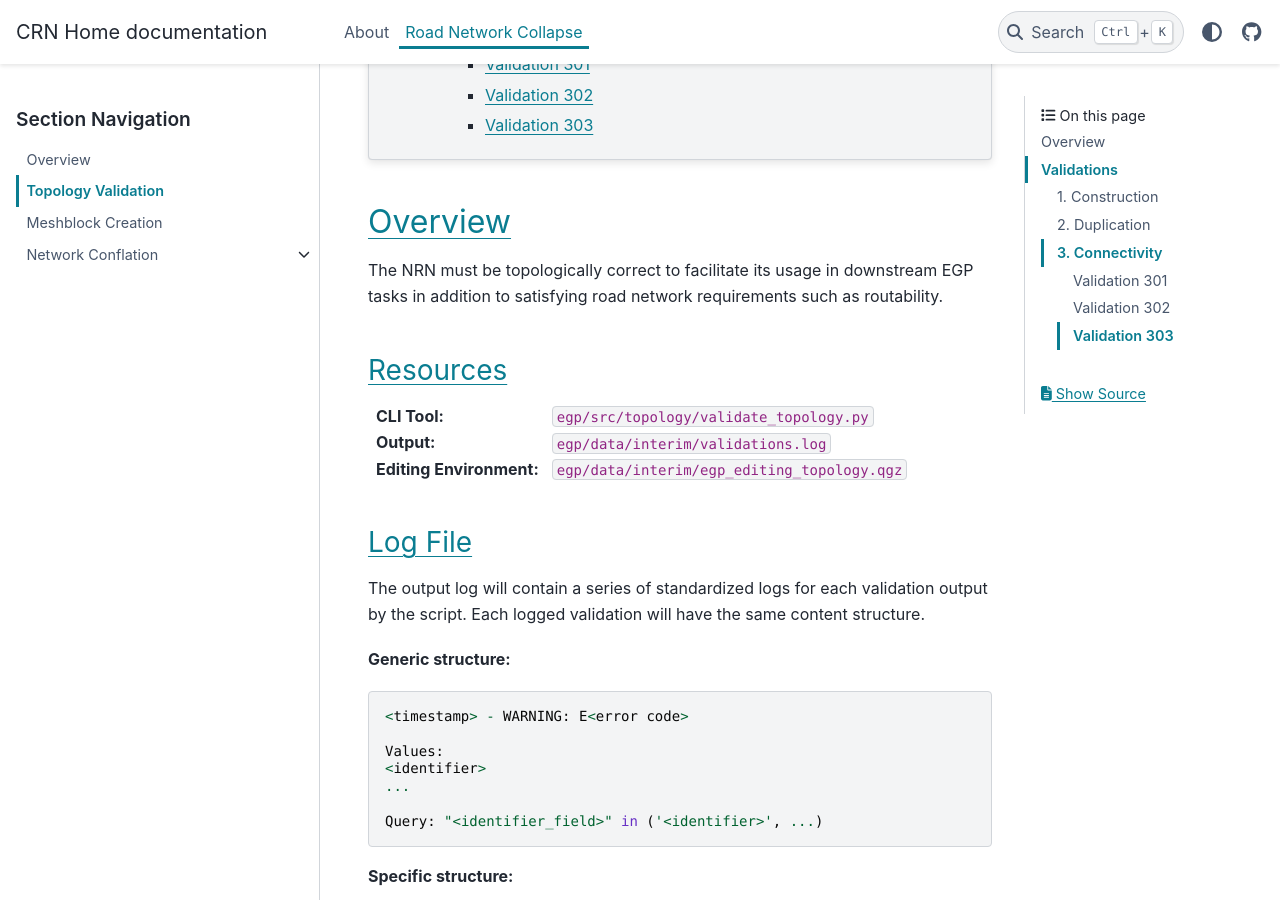
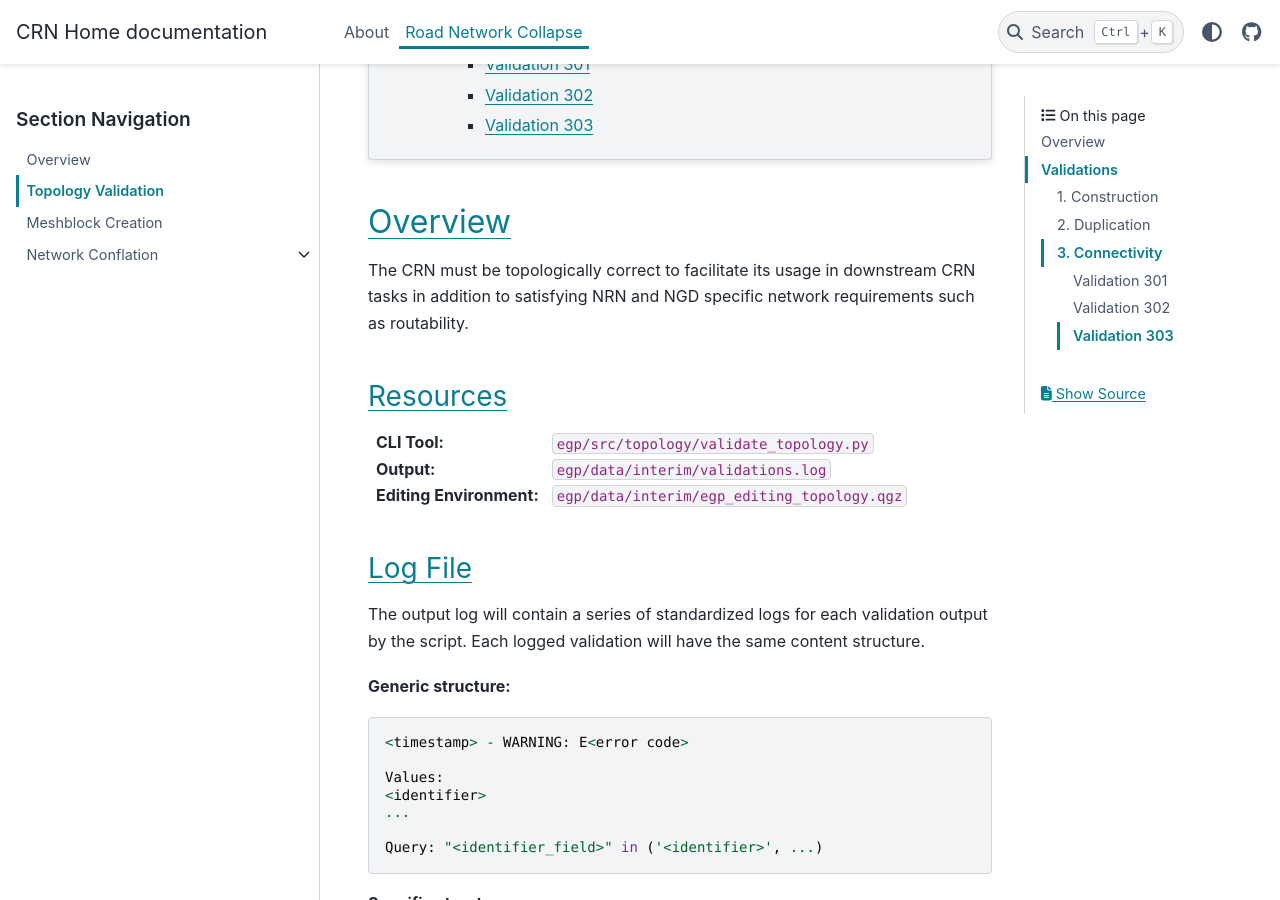
Before and after one commit to StatCan/egp-crn, a Sphinx documentation site: the page built from docs/source/road_network_collapse/topology_validation.rst, in a window 1280 px wide and 900 px high, scrolled down 668 px. Built offline with Sphinx 7.4.7 and the PyData theme 0.15.4, drawn with Linux system fonts in a browser that asks for light colours.

Commit message:
[1] updated task descriptions.

```diff
--- a/docs/source/road_network_collapse/meshblock_conflation.rst
+++ b/docs/source/road_network_collapse/meshblock_conflation.rst
@@ -8,9 +8,9 @@ Meshblock Conflation
 Overview
 ========
 
-The NGD network needs to be linkable to the new network. This includes individual arcs and BB (meshblock) units.
+The NGD network needs to be linkable to the new CRN network. This includes individual arcs and BB (meshblock) units.
 
-The EGP and NGD network differences are not limited to the quantity of arcs, but also the shape and alignment of those
+The CRN and NGD network differences are not limited to the quantity of arcs, but also the shape and alignment of those
 arcs. This is why the networks cannot be simply linked arc-to-arc, but require more detailed conflation to reduce
 alignment differences. A threshold of 80% is currently used to determine acceptable network alignment and classify
 individual meshblock polygons (BBs) as ``conflated`` or ``unconflated``.
--- a/docs/source/road_network_collapse/meshblock_creation.rst
+++ b/docs/source/road_network_collapse/meshblock_creation.rst
@@ -8,9 +8,9 @@ Meshblock Creation
 Overview
 ========
 
-A new meshblock (geographical polygon units) needs to be developed based on the NRN road geometry and NGD BOs (boundary
-only arcs). The lowest level of polygons created from these geometries will be the foundational layer of the entire
-statistical geographic unit hierarchy.
+A new meshblock (polygon units, also known as ``basic blocks`` (``BB``s)) needs to be developed based on the CRN using
+both NRN roads and NGD BOs (boundary-only arcs) as inputs. The resulting polygon network will be the foundational layer
+of the entire hierarchy of statistical geographic units and will replace NGD's NGD_AL dataset.
 
 Resources
 ---------
--- a/docs/source/road_network_collapse/topology_validation.rst
+++ b/docs/source/road_network_collapse/topology_validation.rst
@@ -14,8 +14,8 @@ Topology Validation
 Overview
 ========
 
-The NRN must be topologically correct to facilitate its usage in downstream EGP tasks in addition to satisfying road
-network requirements such as routability.
+The CRN must be topologically correct to facilitate its usage in downstream CRN tasks in addition to satisfying NRN and
+NGD specific network requirements such as routability.
 
 Resources
 ---------
```
